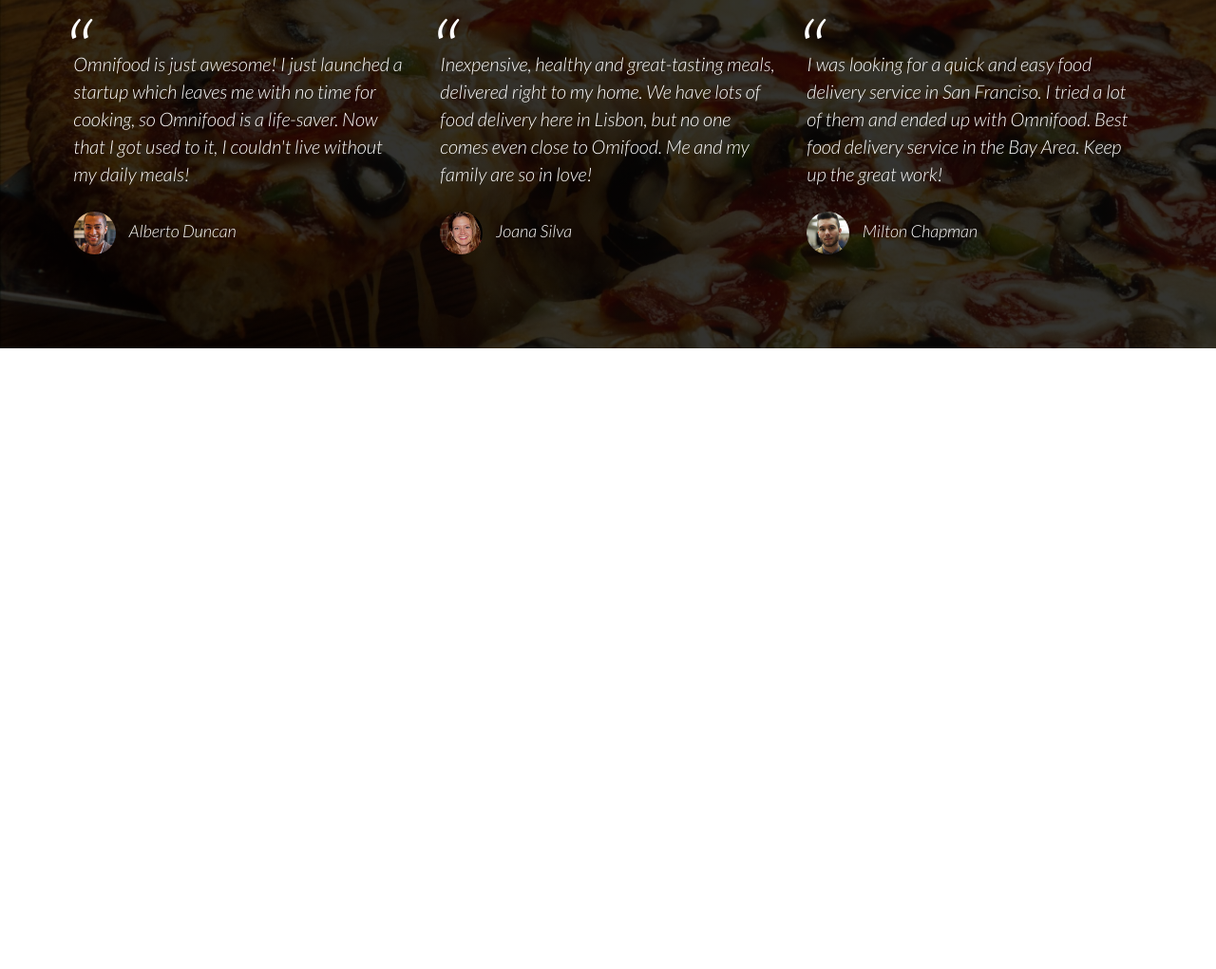
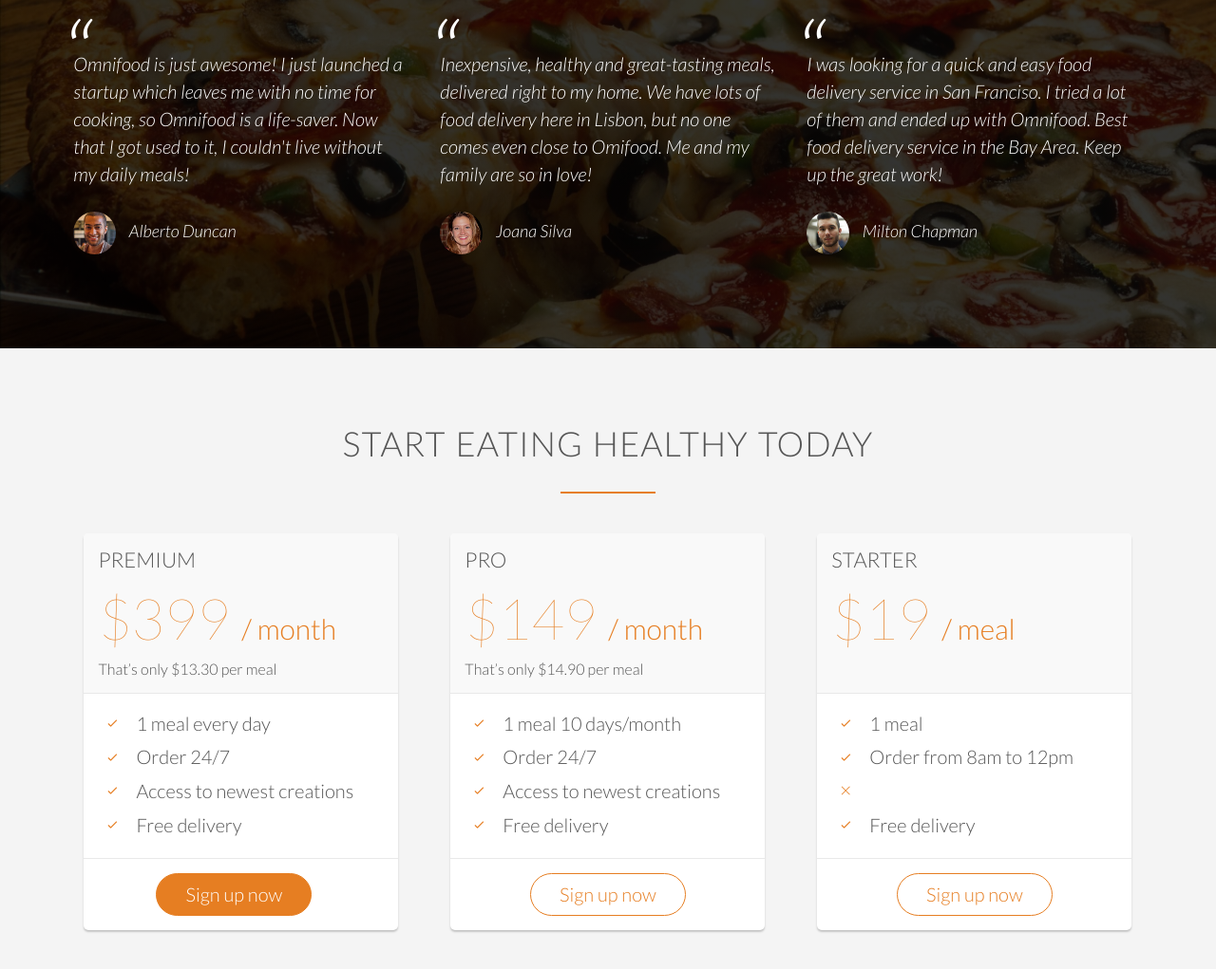
Before and after one commit to libbyschuknight/omnifood-site, a plain HTML site: page index.html in a window 1280 px wide. Shown: the part 3554-4575 px from the top of the page at 95% size. Before the commit the page ends 3921 px from the top, so only its background shows below. Drawn offline with Linux system fonts and the light colour scheme; files whose address does not match are found by name.

Commit message:
sign up section

```diff
--- a/index.html
+++ b/index.html
@@ -267,5 +267,76 @@
         </div>
       </div>
     </section>
+
+    <section class="section-plans">
+      <div class="row">
+        <h2>Start eating healthy today</h2>
+      </div>
+
+      <div class="row">
+        <div class="col span-1-of-3">
+          <div class="plan-box">
+            <div>
+              <h3>Premium</h3>
+              <p class="plan-price">$399 <span>/ month</span></p>
+              <p class="plan-pricemeal">That’s only $13.30 per meal</p>
+            </div>
+            <div>
+              <ul>
+                <li><i class="ion-ios-checkmark-empty icon-small"></i>1 meal every day</li>
+                <li><i class="ion-ios-checkmark-empty icon-small"></i>Order 24/7</li>
+                <li><i class="ion-ios-checkmark-empty icon-small"></i>Access to newest creations</li>
+                <li><i class="ion-ios-checkmark-empty icon-small"></i>Free delivery</li>
+              </ul>
+            </div>
+            <div>
+              <a href="#" class="btn btn-full">Sign up now</a>
+            </div>
+          </div>
+        </div>
+        <div class="col span-1-of-3">
+          <div class="plan-box">
+            <div>
+              <h3>Pro</h3>
+              <p class="plan-price">$149 <span>/ month</span></p>
+              <p class="plan-pricemeal">That’s only $14.90 per meal</p>
+            </div>
+            <div>
+
+              <ul>
+                <li><i class="ion-ios-checkmark-empty icon-small"></i>1 meal 10 days/month</li>
+                <li><i class="ion-ios-checkmark-empty icon-small"></i>Order 24/7</li>
+                <li><i class="ion-ios-checkmark-empty icon-small"></i>Access to newest creations</li>
+                <li><i class="ion-ios-checkmark-empty icon-small"></i>Free delivery</li>
+              </ul>
+            </div>
+            <div>
+              <a href="#" class="btn btn-ghost">Sign up now</a>
+            </div>
+          </div>
+        </div>
+        <div class="col span-1-of-3">
+          <div class="plan-box">
+            <div>
+              <h3>Starter</h3>
+              <p class="plan-price">$19 <span>/ meal</span></p>
+              <p class="plan-pricemeal">&nbsp;</p>
+            </div>
+            <div>
+              <ul>
+                <li><i class="ion-ios-checkmark-empty icon-small"></i>1 meal</li>
+                <li><i class="ion-ios-checkmark-empty icon-small"></i>Order from 8am to 12pm</li>
+                <li><i class="ion-ios-close-empty icon-small"></i></li>
+                <li><i class="ion-ios-checkmark-empty icon-small"></i>Free delivery</li>
+              </ul>
+            </div>
+            <div>
+              <a href="#" class="btn btn-ghost">Sign up now</a>
+            </div>
+          </div>
+        </div>
+        </div>
+      </div>
+    </section>
   </body>
 </html>
--- a/resources/css/style.css
+++ b/resources/css/style.css
@@ -403,3 +403,61 @@ cite img {
   margin-right: 10px;
   vertical-align: middle;
 }
+
+
+
+/* ----------------------------------------------- */
+/* SIGN UP */
+/* ----------------------------------------------- */
+
+.section-plans {
+  background-color: #f4f4f4;
+}
+
+.plan-box {
+  background-color: #fff;
+  border-radius: 5px;
+  width: 90%;
+  margin-left: 5%;
+  box-shadow: 0 2px 2px #c4c4c4;
+}
+
+.plan-box div:first-child {
+  background-color: #f9f9f9;
+  border-top-left-radius: 5px;
+  border-top-right-radius: 5px;
+}
+
+.plan-box div {
+  padding: 15px;
+  border-bottom: 1px solid #e9e9e9;
+}
+
+.plan-box div:last-child {
+  text-align: center;
+  border: 0;
+}
+
+.plan-price {
+  font-size: 300%;
+  font-weight: 100;
+  margin-bottom: 10px;
+  color: #e67e22;
+}
+
+.plan-price span {
+  font-size: 50%;
+  font-weight: 300;
+}
+
+.plan-pricemeal {
+  font-size: 80%;
+}
+
+.plan-box ul {
+  list-style: none;
+}
+
+.plan-box ul li {
+  padding: 5px 0;
+}
```
